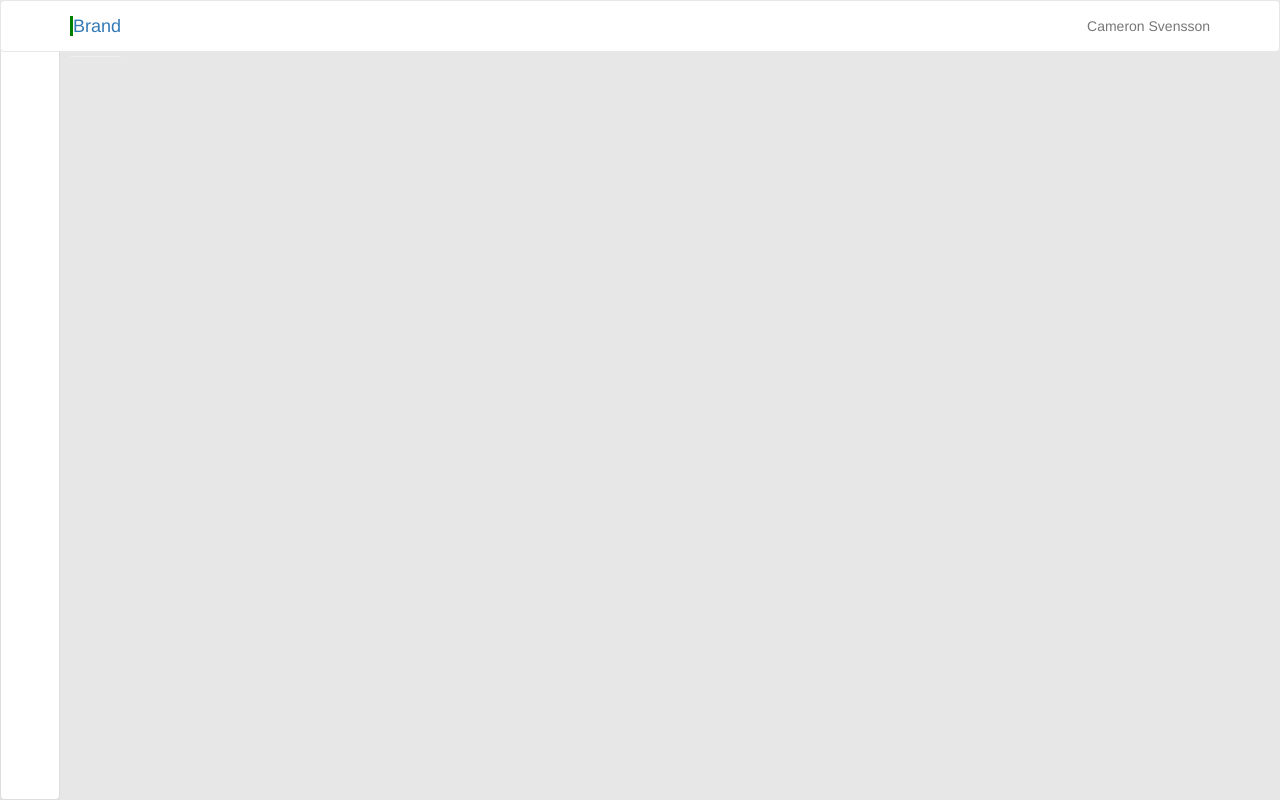
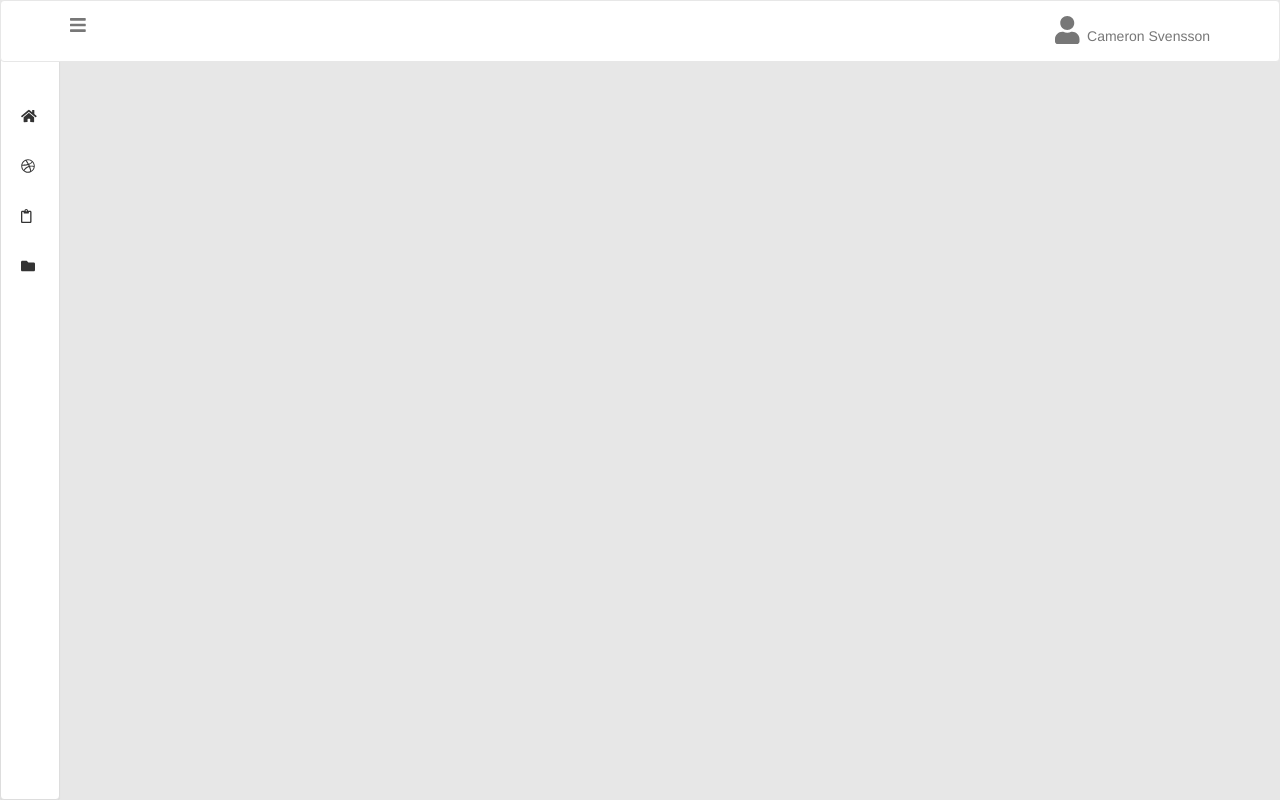
Before and after one commit to gowty/jetprobe, a React app: page / in a window 1280 px wide. Built offline with nearby package versions, Linux system fonts and the light colour scheme.

Commit message:
sidebar icons added

```diff
--- a/public/index.html
+++ b/public/index.html
@@ -9,6 +9,7 @@
     <link rel="stylesheet" href="https://maxcdn.bootstrapcdn.com/bootstrap/3.3.7/css/bootstrap.min.css">
     <script src="https://ajax.googleapis.com/ajax/libs/jquery/3.3.1/jquery.min.js"></script>
     <script src="https://maxcdn.bootstrapcdn.com/bootstrap/3.3.7/js/bootstrap.min.js"></script>
+    <script defer src="https://use.fontawesome.com/releases/v5.0.6/js/all.js"></script>
 </head>
     <title>React App</title>
   </head>
--- a/src/Components/NavBar.js
+++ b/src/Components/NavBar.js
@@ -1,5 +1,5 @@
 import React, { Component } from 'react';
-import {Navbar,Panel} from 'react-bootstrap';
+import {Navbar,Panel,Row} from 'react-bootstrap';
 import '../Css/App.css';
 
 class NavBar extends Component {
@@ -7,16 +7,31 @@ class NavBar extends Component {
        return (
              <div>
              <Panel className="sideNav">
-             <Panel.Body></Panel.Body>
+             <Panel.Body>
+             <div className="sidebar">
+              <Row style={{marginTop:"30px"}}>
+              <i className="fas fa-home"></i>
+              </Row>
+              <Row style={{marginTop:"30px"}}>
+              <i className="fab fa-dribbble"></i>
+              </Row >
+              <Row style={{marginTop:"30px"}}>
+              <i className="far fa-clipboard"></i>
+              </Row>
+              <Row style={{marginTop:"30px"}}>
+              <i className="fas fa-folder"></i>
+              </Row>
+              </div>
+             </Panel.Body>
              </Panel>
              <Navbar style={{backgroundColor:"#fff"}}>
                <Navbar.Header>
                   <Navbar.Brand>
-                    <a className="vl">Brand</a><hr/>
+                    <div><i className="fas fa-bars" style={{paddingleft:"-20px"}}></i></div>
                   </Navbar.Brand>
                </Navbar.Header>
               <Navbar.Collapse>
-                 <Navbar.Text pullRight>Cameron Svensson</Navbar.Text>
+                 <Navbar.Text pullRight><i className="fas fa-user fa-2x"></i>&nbsp;&nbsp;Cameron Svensson</Navbar.Text>
               </Navbar.Collapse>
             </Navbar>
 
--- a/src/Css/App.css
+++ b/src/Css/App.css
@@ -9,7 +9,7 @@ body{
     background-color: #fff;
 }
 
-.vl {
-    border-left: solid green;
-    height: 500px;
+.sidebar{
+  margin-top: 90px;
+  margin-left: 20px;
 }
```
